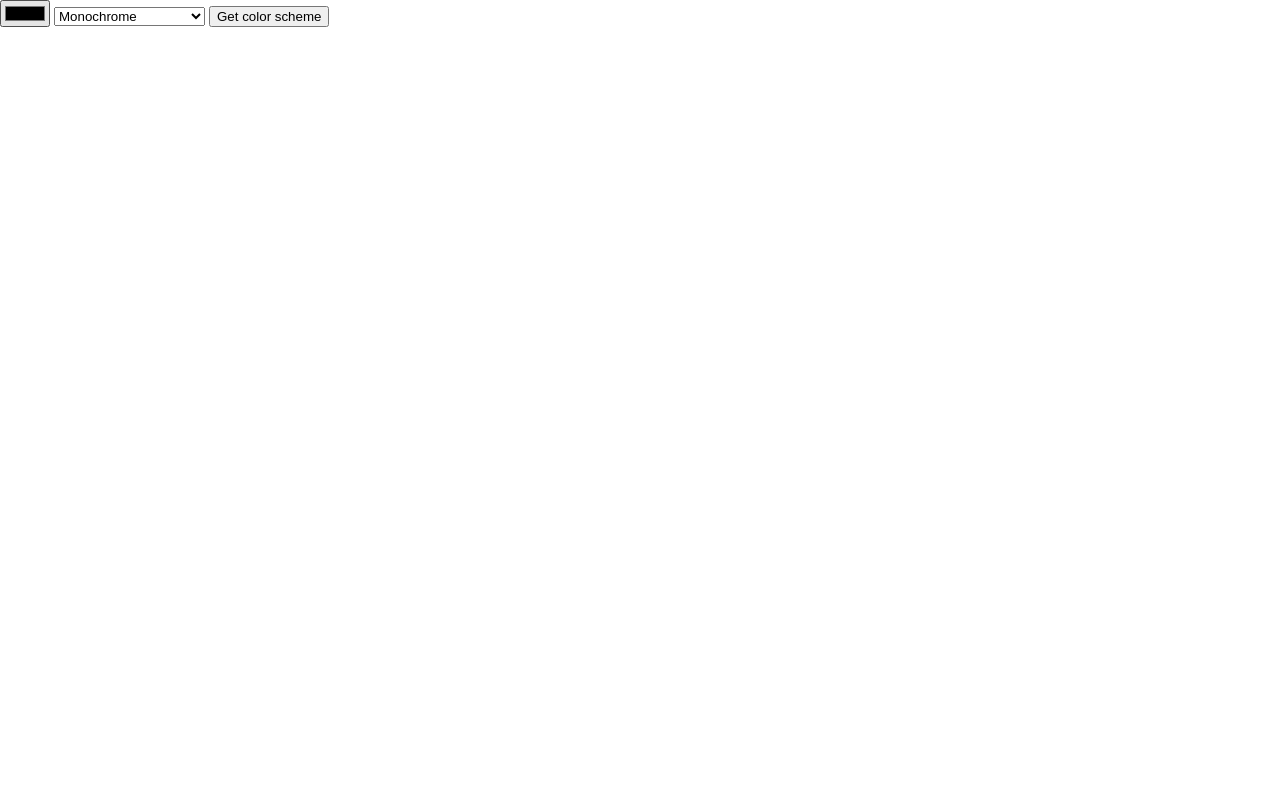
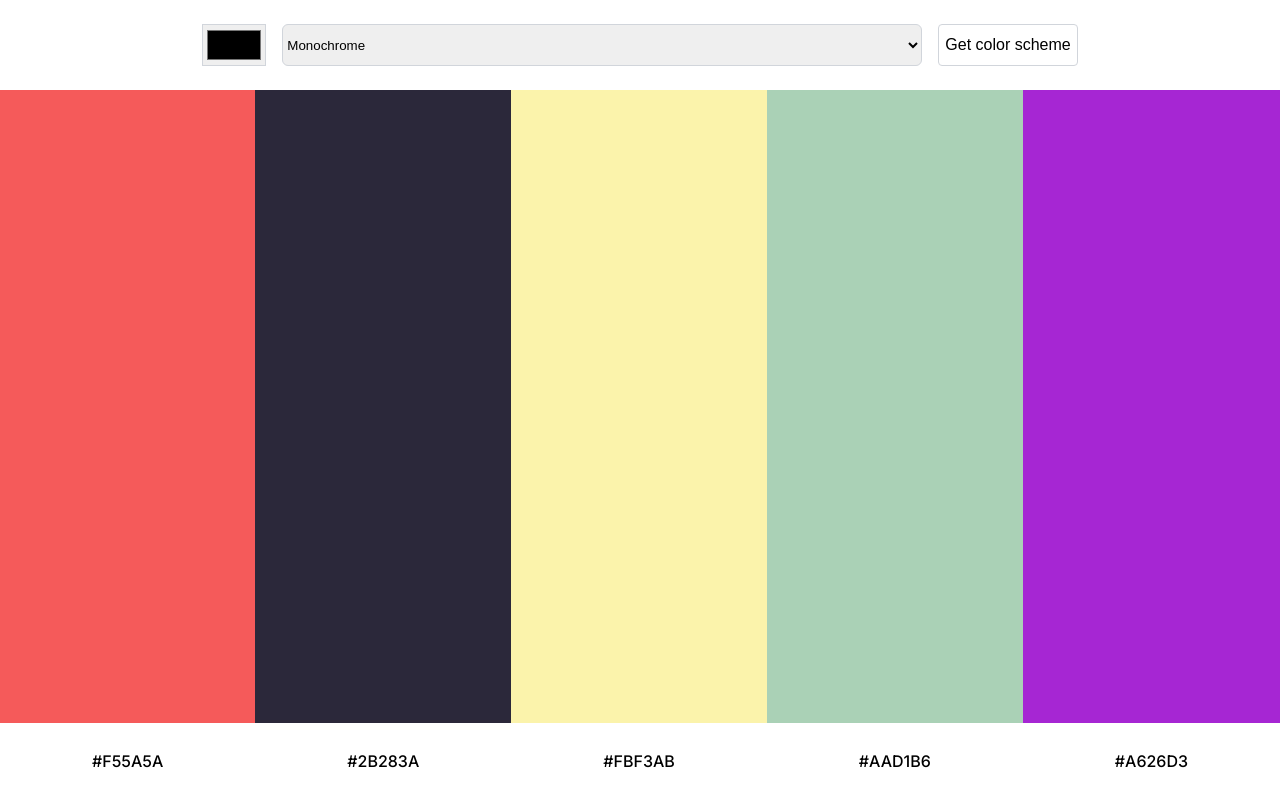
Before and after one commit to mokc/color-scheme-generator, a plain HTML site: page index.html in a window 1280 px wide. Drawn offline with Linux system fonts and the light colour scheme.

Commit message:
Render html upon reaching website

```diff
--- a/index.css
+++ b/index.css
@@ -2,3 +2,125 @@ html, body {
     margin: 0;
     padding: 0;
 }
+
+/* Typography */
+body {
+    font-family: 'Inter', sans-serif;
+}
+
+.hex-text {
+    font-size: 1rem;
+    font-weight: 500;
+}
+
+/* Colors */
+.color-1 {
+    grid-area: c1;
+    background-color: #F55A5A;
+}
+
+.color-2 {
+    grid-area: c2;
+    background-color: #2B283A;
+}
+
+.color-3 {
+    grid-area: c3;
+    background-color: #FBF3AB;
+}
+
+.color-4 {
+    grid-area: c4;
+    background-color: #AAD1B6;
+}
+
+.color-5 {
+    grid-area: c5;
+    background-color: #A626D3;
+}
+
+/* Layout */
+nav {
+    height: 90px;
+    gap: 1em;
+}
+
+nav,
+.hex-text {
+    display: flex;
+    justify-content: center;
+    align-items: center;
+}
+
+.hex-text {
+    grid-area: ht;
+    background-color: #FFFFFF;
+}
+
+.hex-1 {
+    grid-area: h1;
+}
+
+.hex-2 {
+    grid-area: h2;
+}
+
+.hex-3 {
+    grid-area: h3;
+}
+
+.hex-4 {
+    grid-area: h4;
+}
+
+.hex-5 {
+    grid-area: h5;
+}
+
+.color-scheme {
+    display: grid;
+    grid-template-columns: repeat(12, 1fr) \ repeat(5, 1fr);
+    grid-template-areas:
+        "c1 c2 c3 c4 c5"
+        "c1 c2 c3 c4 c5"
+        "c1 c2 c3 c4 c5"
+        "c1 c2 c3 c4 c5"
+        "c1 c2 c3 c4 c5"
+        "c1 c2 c3 c4 c5"
+        "c1 c2 c3 c4 c5"
+        "c1 c2 c3 c4 c5"
+        "c1 c2 c3 c4 c5"
+        "c1 c2 c3 c4 c5"
+        "c1 c2 c3 c4 c5"
+        "h1 h2 h3 h4 h5";
+    height: calc(100vh - 90px);
+}
+
+/* Forms / Inputs */
+.mode-select {
+    border-radius: 6px;
+    width: 50%;
+}
+
+.generate-btn {
+    font-size: 1em;
+    font-weight: 500;
+    background-color: #FFFFFF;
+    border-radius: 4px;
+}
+
+.color-picker {
+    border: 0.5px solid #D1D5DB;
+    width: 5%;
+}
+
+.mode-select,
+.generate-btn {
+    border: 1px solid #D1D5DB;
+}
+
+.color-picker,
+.mode-select,
+.generate-btn {
+    height: 42px;
+}
--- a/index.html
+++ b/index.html
@@ -2,11 +2,16 @@
 
 <html>
     <head>
+        <!-- Inter Google Font -->
+        <link rel="preconnect" href="https://fonts.googleapis.com">
+        <link rel="preconnect" href="https://fonts.gstatic.com" crossorigin>
+        <link href="https://fonts.googleapis.com/css2?family=Inter:ital,opsz,wght@0,14..32,100..900;1,14..32,100..900&display=swap" rel="stylesheet">
         <link rel="stylesheet" href="index.css">
     </head>
     <body>
-        <input type="color" id="color-picker">
-        <select id="mode-select">
+        <nav>
+            <input type="color" class="color-picker" id="color-picker">
+            <select class="mode-select" id="mode-select">
                 <option value="monochrome">Monochrome</option>
                 <option value="monochrome-dark">Monochrome-dark</option>
                 <option value="monochrome-light">Monochrome-light</option>
@@ -16,8 +21,20 @@
                 <option value="triad">Triad</option>
                 <option value="quad">Quad</option>
             </select>
-        <button id="generate-btn">Get color scheme</button>
-        <div id="color-scheme"></div>
+            <button class="generate-btn" id="generate-btn">Get color scheme</button>
+        </nav>
+        <div class="color-scheme" id="color-scheme">
+            <div class="color-1"></div>
+            <div class="color-2"></div>
+            <div class="color-3"></div>
+            <div class="color-4"></div>
+            <div class="color-5"></div>
+            <div class="hex-text hex-1">#F55A5A</div>
+            <div class="hex-text hex-2">#2B283A</div>
+            <div class="hex-text hex-3">#FBF3AB</div>
+            <div class="hex-text hex-4">#AAD1B6</div>
+            <div class="hex-text hex-5">#A626D3</div>
+        </div>
         <script src="index.js"></script>
     </body>
 </html>
```
Lines whose indentation alone changed are shown as unchanged.
